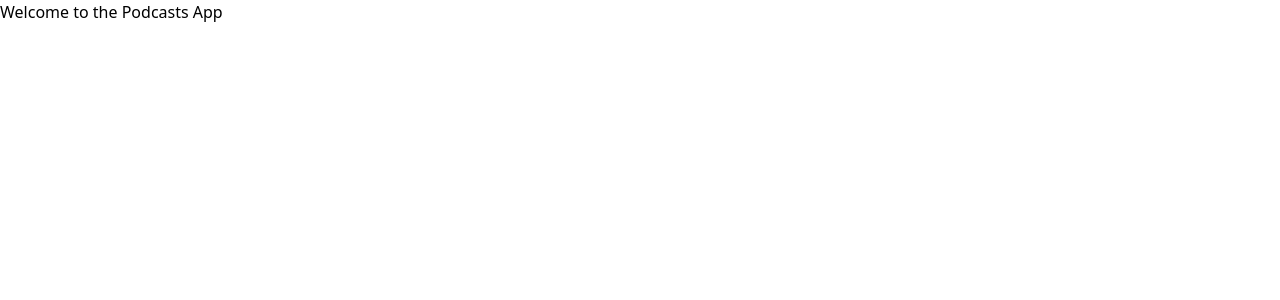
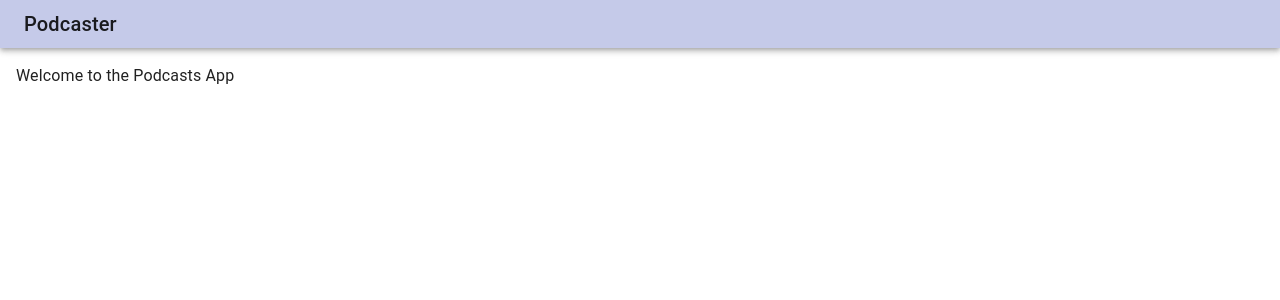
Before and after one commit to gassanquintar/podcast-app, a React (Create React App) app: page / in a window 1280 px wide. Shown: the top 300 px of the page. Built offline with nearby package versions, Linux system fonts and the light colour scheme.

Commit message:
feat: theme config

```diff
--- a/src/App.tsx
+++ b/src/App.tsx
@@ -1,10 +1,20 @@
 import { FC } from 'react';
 import Routes from './router/routes';
+import { ThemeProvider } from '@mui/material';
+import { defaultTheme } from './theme/defaultTheme';
+import BaseLayout from './layouts/BaseLayout';
+import MainBar from './layouts/BaseLayout/MainBar';
 
 const App: FC = () => {
   return (
     <>
-      <Routes />
+      <ThemeProvider theme={defaultTheme}>
+        <BaseLayout>
+          <MainBar>
+            <Routes />
+          </MainBar>
+        </BaseLayout>
+      </ThemeProvider>
     </>
   );
 };
--- /dev/null
+++ b/src/layouts/BaseLayout/MainBar.tsx
@@ -0,0 +1,31 @@
+import { AppBar, Box, Toolbar, Typography } from '@mui/material';
+import { FC, ReactNode } from 'react';
+import { NavLink as RouterLink } from 'react-router-dom';
+
+interface IProps {
+  children?: ReactNode;
+}
+
+/**
+ * The MainBar component renders a navigation bar with a title and a main content area.
+ * @param  {IProps} props
+ * @returns The MainBar component is returning a JSX element.
+ */
+const MainBar: FC<IProps> = ({ children }: IProps) => {
+  return (
+    <Box className='flex-grow'>
+      <AppBar position='static' color='primary'>
+        <Toolbar variant='dense'>
+          <Typography variant='h6' color='inherit' component='div'>
+            <RouterLink to='/'>Podcaster</RouterLink>
+          </Typography>
+        </Toolbar>
+      </AppBar>
+      <Box component='main' className='p-4'>
+        {children}
+      </Box>
+    </Box>
+  );
+};
+
+export default MainBar;
--- /dev/null
+++ b/src/layouts/BaseLayout/index.tsx
@@ -0,0 +1,22 @@
+import { FC, ReactNode, JSX } from "react";
+import { Box, CssBaseline } from "@mui/material";
+
+interface IProps {
+  children?: ReactNode;
+}
+
+/**
+ * BaseLayout component is used to render the base layout of the application.
+ * @param {IProps} props
+ * @returns {JSX.Element}
+ */
+const BaseLayout: FC<IProps> = ({ children }: IProps): JSX.Element => {
+  return (
+    <>
+      <CssBaseline />
+      <Box>{children}</Box>
+    </>
+  );
+};
+
+export default BaseLayout;
--- /dev/null
+++ b/src/theme/defaultTheme.ts
@@ -0,0 +1,16 @@
+import { createTheme } from "@mui/material";
+import { green, grey, indigo, purple } from "@mui/material/colors";
+
+/* The `createTheme` function is used to create a theme object that can be used to customize the styling of components in a Material-UI
+application. In this case, an empty object `{}` is passed as an argument to create an empty theme.
+ */
+export const defaultTheme = createTheme({
+    palette: {
+        primary: {
+          main: indigo[100],
+        },
+        secondary: {
+          main: grey[100],
+        },
+      },
+});
```
